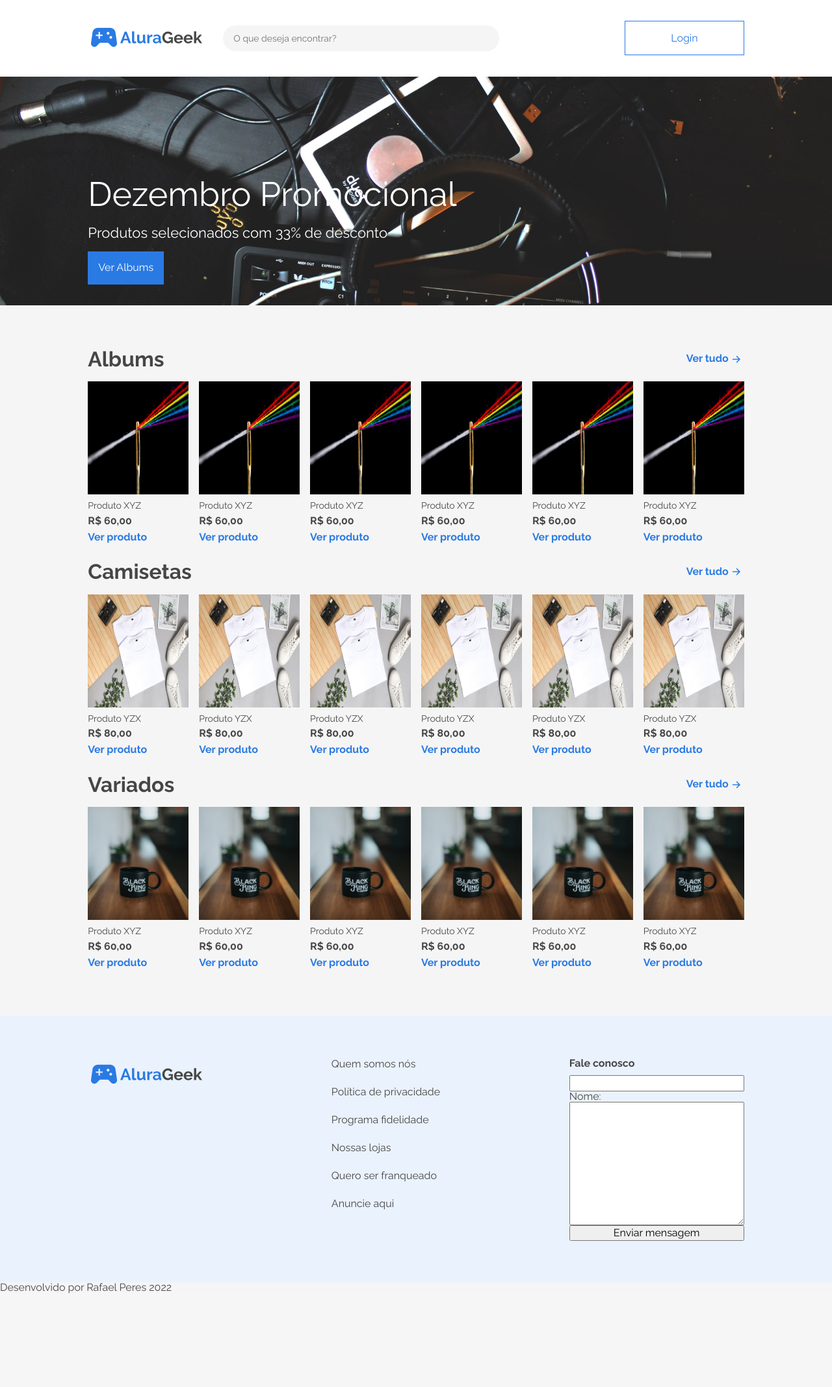
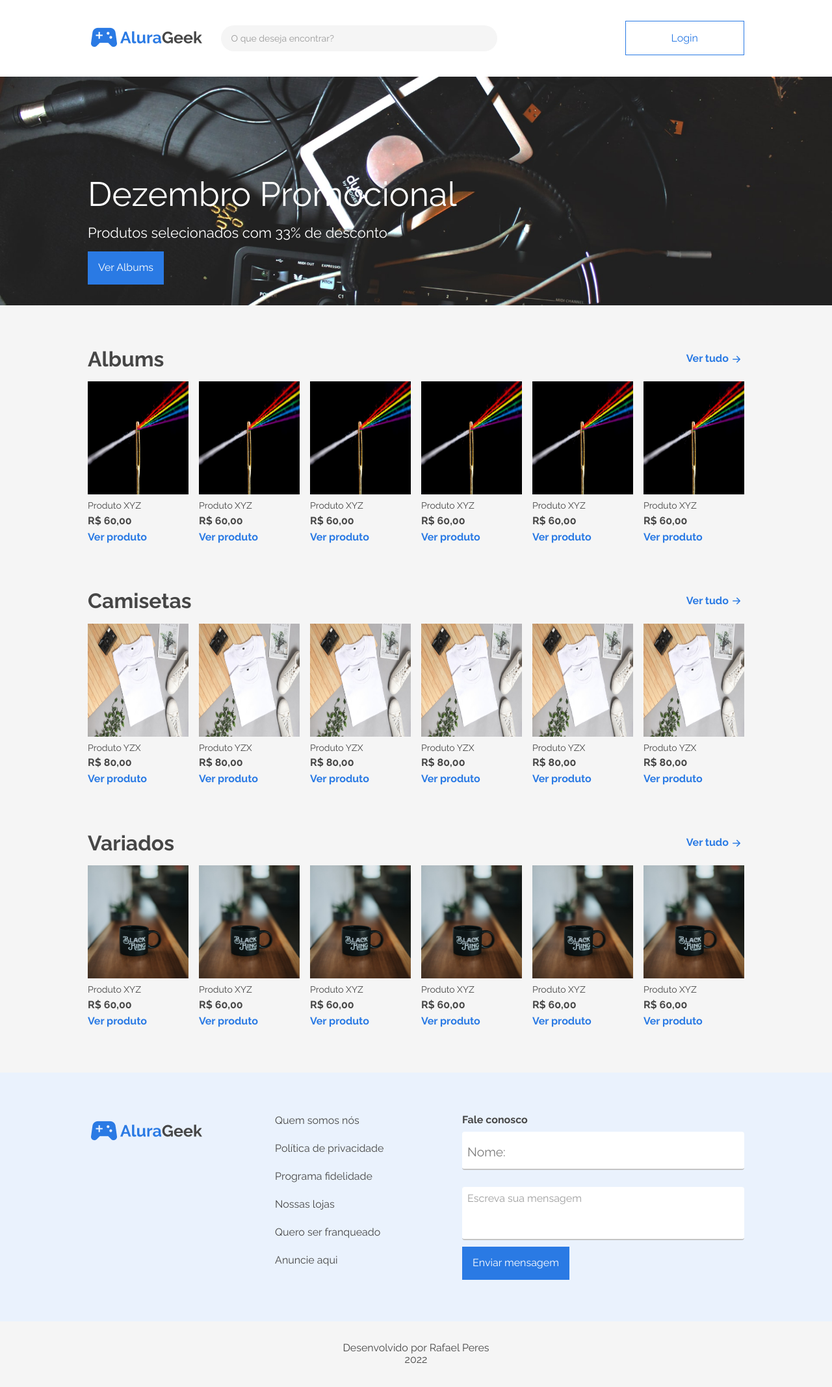
Before and after one commit to Rafaeldasilvaperes/Segundo-Challenge-FrontEnd-OracleONE-Alura, a PHP site: page / in a window 1280 px wide. Shown: the whole page at 65% size. Before the commit the page ends 1991 px from the top, so only its background shows below. Run offline with PHP 8.4, Linux system fonts and the light colour scheme.

Commit message:
Término responsividadas seções da página menos a de contato

```diff
--- a/index.html
+++ b/index.html
@@ -12,6 +12,9 @@
   <link href="./styles/hero.css" rel="stylesheet">
   <link href="./styles/produtos.css" rel="stylesheet">
   <link href="./styles/contato.css" rel="stylesheet">
+
+  <!--VARIAVEIS RESPONSIVO-->
+  <link href="./styles/variaveis-responsivo/variaveis-responsivo.css" rel="stylesheet">
 
 
   <link href="./styles/rodape.css" rel="stylesheet">
@@ -247,19 +250,19 @@
       <ul class="contatos__container">
 
         <li class="contatos__item">
-          <a href="">
+          <a href="#">
             <img src="./img/alura_geek_logo.png" alt="Imagem de um controle de video game seguido do texto Alura Geek" class="contatos__imagem">
           </a>
         </li>
 
         <li class="contatos__item">
           <ul class="contatos__item_ul">
-            <li class="contatos__item_ul_li">Quem somos nós</li>
-            <li class="contatos__item_ul_li">Política de privacidade</li>
-            <li class="contatos__item_ul_li">Programa fidelidade</li>
-            <li class="contatos__item_ul_li">Nossas lojas</li>
-            <li class="contatos__item_ul_li">Quero ser franqueado</li>
-            <li class="contatos__item_ul_li">Anuncie aqui</li>
+            <li class="contatos__item_ul_li"><a href="#">Quem somos nós</a></li>
+            <li class="contatos__item_ul_li"><a href="#">Política de privacidade</a></li>
+            <li class="contatos__item_ul_li"><a href="#">Programa fidelidade</a></li>
+            <li class="contatos__item_ul_li"><a href="#">Nossas lojas</a></li>
+            <li class="contatos__item_ul_li"><a href="#">Quero ser franqueado</a></li>
+            <li class="contatos__item_ul_li"><a href="#">Anuncie aqui</a></li>
           </ul>
         </li>
 
@@ -267,11 +270,17 @@
           <h2 class="contatos__item_titulo_form">Fale conosco</h2>
           <form action="">
             <fieldset>
-              <input type="text">
-              <label for="">Nome: </label>
+
+              <div class="contatos__item_input_container">
+                <input class="input" name="nome" id="nome" type="text" placeholder="Nome" required>
+                <label class="input-label" for="nome">Nome: </label>
+              </div>
+
               <label for=""></label>
-              <textarea name="" id="" cols="30" rows="10"></textarea>
-              <input type="submit" value="Enviar mensagem">
+              <textarea class="textarea" name="" id="" placeholder="Escreva sua mensagem" rows="10" required></textarea>
+              <div>
+                <input class="submit__btn" type="submit" value="Enviar mensagem">
+              </div>
             </fieldset>
           </form>
         </li>
@@ -283,7 +292,7 @@
   <!--FIM MAIN CONTEÚDO-->
   <!--RODAPÉ FOOTER-->
   <footer class="rodape">
-    Desenvolvido por Rafael Peres 2022
+    Desenvolvido por Rafael Peres <br>2022
   </footer>
   <!--FIM RODAPÉ FOOTER-->
 
--- a/styles/cabecalho.css
+++ b/styles/cabecalho.css
@@ -11,7 +11,8 @@
   filter:brightness(1.3);
 }
 .cabecalho__container_items:nth-child(2){
-  margin-left: 32px;
+  /* margin-left: 32px; */
+  margin-left: 2.817%;
 }
 .cabecalho__container_items input{
   border-radius: 500px;
@@ -21,6 +22,9 @@
   line-height: var(--lh-content-cards-titulo500);
   width: 393px;
   background-color: var(--bg-cinza-search-bar);
+}
+.cabecalho__container_items input::placeholder{
+  opacity: 0.7;
 }
 .cabecalho__container_items input:focus{
   outline-color: var(--btn-blue);
--- a/styles/contato.css
+++ b/styles/contato.css
@@ -10,16 +10,24 @@
   justify-content: space-between;
   gap: 112px;
 }
-
-
-.contatos__item_ul_li{
-  font-size: var(--fs-content-P);
-  line-height: var(--lh-content-P);
+.contatos__imagem:hover{
+  filter: brightness(1.3);
+}
+.contatos__item_ul{
+  padding-right: 8.68px;
 }
 .contatos__item_ul_li:not(:last-child){
   margin-bottom: 24px;
 }
-
+.contatos__item_ul_li:hover a{
+  filter: brightness(1.5);
+}
+.contatos__item_ul_li a{
+  font-size: var(--fs-content-P);
+  line-height: var(--lh-content-P);
+  text-decoration: none;
+  color: var(--color-default);
+}
 .contatos__item:last-child{
   display: flex;
   flex-direction: column;
@@ -29,9 +37,133 @@
   display: flex;
   flex-direction: column;
 }
+.contatos__item:last-child{
+  flex-grow: 1;
+}
+
 .contatos__item_titulo_form{
   font-size: var(--fs-content-cards-preco-VerProduto700);
   line-height: var(--lh-content-cards-preco-VerProduto700);
   font-weight: bold;
   margin-bottom: 8px;
 }
+
+.contatos__item_input_container{
+  position: relative;
+  margin-bottom: 1rem;
+  display: flex;
+  flex-direction: column;
+  justify-content: flex-end;
+  box-sizing: border-box;
+
+}
+.input-label{
+  position: absolute;
+  top: 22px;
+  left: 8px;
+  font-size: var(--fs-content-P);
+  line-height: var(--lh-content-P);
+  font-weight: 400;
+
+  opacity: 0.7;
+  transition: all .25s;
+}
+.input {
+  box-sizing: border-box;
+  padding: 30px 8px 8px;
+  /* height: 3.25rem; */
+  width: 100%;
+  /* background-color: transparent; */
+  font-size: var(--fs-content-P);
+  line-height: var(--lh-content-P);
+  color: inherit;
+  border: transparent;
+  border-radius: 4px;
+  border-bottom: 2px solid rgb(196, 196, 196);
+  margin-bottom: 10px;
+}
+.input::placeholder {
+  visibility: hidden;
+  color: #00000000;
+}
+
+.input:focus, .textarea:focus{
+  outline-color: var(--btn-blue);
+  outline-style: solid;
+}
+
+.input-label {
+  position: absolute;
+  top: 1.375rem;
+  left: 0.5rem;
+  font-size: 1.2em;
+
+  transition: all .25s;
+}
+
+.input:not(:placeholder-shown) + .input-label, .input:focus + .input-label {
+  font-size: 0.875rem;
+  top: 0.25rem;
+  transition: all .25s;
+}
+.textarea {
+  box-sizing: border-box;
+  padding: 0.5rem;
+  border-radius: 4px;
+  border: none;
+  border-bottom: 2px solid rgb(196, 196, 196);
+  width: 100%;
+  max-height: 82px;
+  resize: none;
+  font-size: var(--fs-content-P);
+  line-height: var(--lh-content-P);
+
+}
+.textarea::placeholder{
+  opacity: 0.7;
+}
+
+.submit__btn{
+  text-decoration: none;
+  padding: 16px;
+  margin-top: 10px;
+  border: none;
+  background: #2A7AE4;
+  color: white;
+  cursor: pointer;
+
+}
+.submit__btn:hover{
+  background: #0e62d0;
+}
+.submit__btn:active{
+  background: #006eff;
+  transform: scale(0.9);
+}
+
+
+@media only screen and (max-width: 1200px){
+
+}
+
+@media only screen and (max-width: 768px){
+  .contatos__container{
+    gap: 0;
+    flex-wrap: wrap;
+  }
+}
+@media only screen and (max-width: 600px){
+  .contatos__container{
+    gap: 0;
+    flex-direction: column;
+    align-items: stretch;
+    justify-content: space-around;
+  }
+  .contatos__item fieldset{
+
+  }
+}
+@media only screen and (max-width: 360px){
+
+
+}
--- a/styles/hero.css
+++ b/styles/hero.css
@@ -38,3 +38,24 @@
   background-color: var(--btn-hover);
 
 }
+
+
+@media only screen and (max-width: 1200px){
+  .hero{
+    padding: 161px var(--padding-default) 32px;
+  }
+}
+@media only screen and (max-width: 992px){
+
+}
+@media only screen and (max-width: 768px){
+
+}
+@media only screen and (max-width: 600px){
+  .hero{
+    padding: 161px var(--padding-default) 32px;
+  }
+}
+@media only screen and (max-width: 360px){
+
+}
--- a/styles/produtos.css
+++ b/styles/produtos.css
@@ -34,9 +34,12 @@
   gap: 16px;
   grid-template-columns: repeat(6, auto);
 }
+.produtos__container:not(:last-child){
+  margin-bottom: 48px;
+}
 .produtos__article{
-  width: var(--produtos-cards-width);
-  height: var(--produtos-cards-height);
+  width: 100%;
+  height: 100%;
   margin-bottom: 6px;
 }
 .produtos__item, .produtos__item_link_ver_mais{
@@ -62,8 +65,42 @@
   line-height: var(--lh-content-cards-preco-VerProduto700);
   font-weight: bold;
 }
+.produtos__item_link_ver_mais:hover, .produtos__vertudo:hover, .produtos__item_imagem:hover{
+  filter: brightness(1.2);
+}
+
 .produtos__item_imagem,
 .produtos__item_titulo,
 .produtos__item_preco{
   margin-bottom: 6px;
 }
+
+
+@media only screen and (max-width: 1200px){
+  .produtos__container{
+    grid-template-columns: repeat(5, auto);
+  }
+  .produtos__article:nth-last-child(1){
+    display: none;
+  }
+}
+
+@media only screen and (max-width: 768px){
+  .produtos__container{
+    grid-template-columns: repeat(4, auto);
+  }
+  .produtos__article:nth-last-child(2){
+    display: none;
+  }
+}
+@media only screen and (max-width: 600px){
+  .produtos__container{
+    grid-template-columns: repeat(2, auto);
+  }
+}
+@media only screen and (max-width: 360px){
+  .produtos__container{
+    grid-template-columns: repeat(2, auto);
+  }
+
+}
--- a/styles/rodape.css
+++ b/styles/rodape.css
@@ -1,3 +1,8 @@
 .rodape{
   grid-area: rodape;
+  text-align: center;
+  padding: 32px;
+
+  font-size: var(--fs-content-cards-preco-VerProduto700);
+  line-height: var(--lh-content-cards-preco-VerProduto700);
 }
--- /dev/null
+++ b/styles/variaveis-responsivo/variaveis-responsivo.css
@@ -0,0 +1,48 @@
+@media only screen and (max-width: 1200px) {
+  :root{
+    --padding-default: 32px;
+
+    --produtos-cards-width: 164px; /*176px*/
+    --produtos-cards-height: 252px; /*252px*/
+    --produtos-foto-height: 174px;
+
+    --fs-content-titulo700: 22px;
+    --lh-content-titulo700: 25.83px;
+
+    --fs-hero-btn: 14px;
+    --lh-hero-btn: 16.44px;
+  }
+}
+
+@media only screen and (max-width: 992px) {
+
+}
+
+@media only screen and (max-width: 768px) {
+  :root{
+    --padding-default: 16px;
+
+    --fs-titulo700: 52px;
+    --lh-titulo700: 61px;
+
+  }
+}
+
+@media only screen and (max-width: 600px) {
+  :root{
+    --fs-titulo700: 22px;
+    --lh-titulo700: 25.83px;
+
+    --fs-subt700: 14px;
+    --lh-subt700: 16.44px;
+
+
+
+    --fs-content-cards-pre: 14px;
+    --lh-content-cards-preco-VerProduto700: 16.44px;
+  }
+}
+
+@media only screen and (max-width: 360px) {
+
+}
--- a/styles/variaveis.css
+++ b/styles/variaveis.css
@@ -26,8 +26,8 @@
 
   --fs-incones-medias-sociais: 32px;
   /* PADDINGS e WIDTH/HEIGHT */
-  --padding-default: 10.571%;
-  --padding-sobreMin: 385px;
+  --padding-default: 10.556%;
+
 
   --produtos-cards-width: 100%; /*176px*/
   --produtos-cards-height: 252px; /*252px*/
```
Also changed, not shown: other parts of styles/cabecalho.css (+53 -0 lines), img/search.svg (added).
